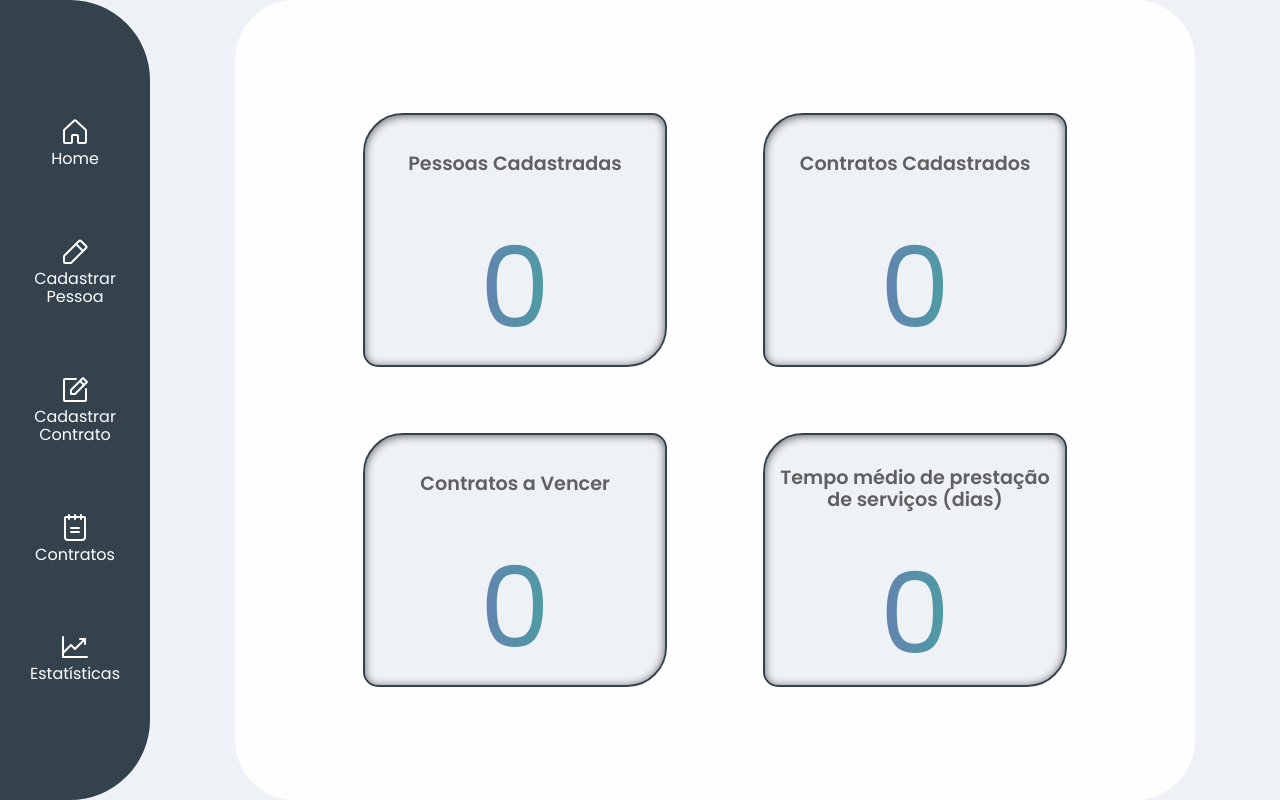
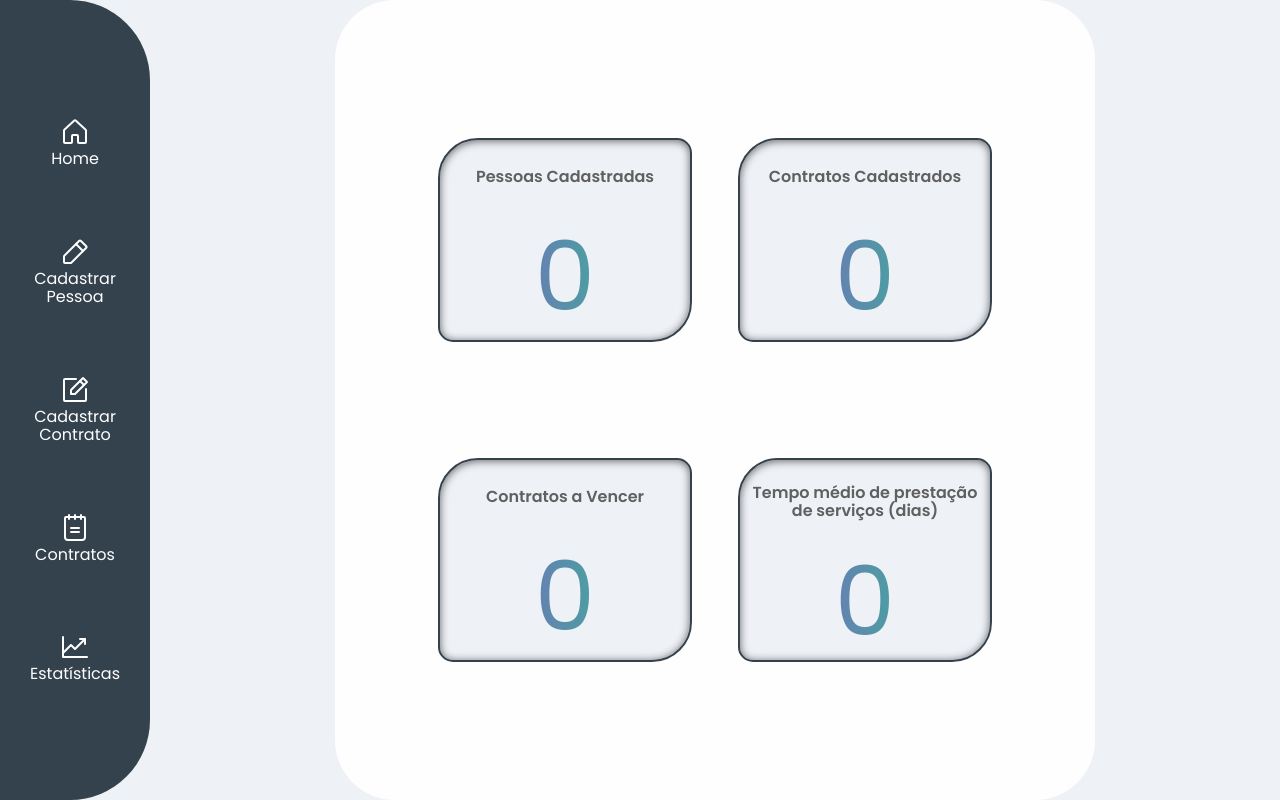
Before and after one commit to Abiscula/-registration-control, a React (Create React App) app: page /statistics in a window 1280 px wide. Built offline with nearby package versions, Linux system fonts and the light colour scheme; no server answers.

Commit message:
ajuste em todos os arquivos de estilo para telas menores

```diff
--- a/src/components/Contract/style.ts
+++ b/src/components/Contract/style.ts
@@ -3,4 +3,9 @@ import styled from "styled-components";
 export const Container = styled.main`
     width: 650px;
     margin: auto;
+
+
+    @media (max-width: 1024px) {
+        width: 400px;
+    }
 `
--- a/src/globalStyle.ts
+++ b/src/globalStyle.ts
@@ -23,6 +23,13 @@ export const Global = createGlobalStyle`
         justify-content: center;
         box-shadow: inset 0 -7px 0 rgba(0, 0, 0, 0.3), 0 5px 0 rgba(0, 0, 0, 0.15);
 
+        @media (max-width: 1024px) {
+            width: 90px;
+            height: 90px;
+            min-height: 90px;
+            font-size: 1rem;
+        }
+
     }
 
 
@@ -42,6 +49,12 @@ export const Global = createGlobalStyle`
 
         &:hover {
           transform: scale(1.1);
+        }
+
+        @media (max-width: 1024px) {
+            width: 70px;
+            height: 70px;
+            min-height: 70px;
         }
 
     }
--- a/src/pages/DefaultPage/style.ts
+++ b/src/pages/DefaultPage/style.ts
@@ -14,6 +14,16 @@ export const Container = styled.main`
     margin: auto;
     padding: 5rem;
     position: relative;
+
+    @media (max-width: 1360px) {
+        width: 600px;
+        min-width: 300px;
+    }
+
+    @media (max-width: 1024px) {
+        width: 400px;
+        min-width: 300px;
+    }
 
     h1 {
         font-size: 2.5rem;
--- a/src/pages/ListContracts/style.ts
+++ b/src/pages/ListContracts/style.ts
@@ -12,7 +12,7 @@ export const Container = styled.main`
     margin: auto;
     padding: 5rem;
 
-    @media (max-width: 1200px) {
+    @media (max-width: 1360px) {
         width: 600px;
         min-width: 300px;
     }
@@ -26,6 +26,10 @@ export const Container = styled.main`
         align-self: flex-end;
         width: 15%;
         border-radius: 10px;
+
+        @media (max-width: 1024px) {
+            width: 20%;
+        }
     }
 
     section {
@@ -49,8 +53,12 @@ export const Container = styled.main`
                 height: 130px;
                 width: 350px;
 
+                @media (max-width: 1360px) {
+                    width: 250px;
+                }
+
                 @media (max-width: 1024px) {
-                    width: 300px;
+                    width: 150px;
                 }
 
                 .contract-icon {
@@ -71,6 +79,10 @@ export const Container = styled.main`
                 list-style: none;
                 display: flex;
                 justify-content: center;
+
+                @media (max-width: 1024px) {
+                    width: 60%;
+                }
             }
 
             .paginationBtn a {
--- a/src/pages/RegisterContract/style.ts
+++ b/src/pages/RegisterContract/style.ts
@@ -11,6 +11,16 @@ export const Container = styled.main`
     margin: auto;
     padding: 5rem;
     justify-content: space-between;
+
+    @media (max-width: 1360px) {
+        width: 600px;
+        min-width: 300px;
+    }
+
+    @media (max-width: 1024px) {
+        width: 400px;
+        min-width: 300px;
+    }
 
     div {
         display: flex;
@@ -31,6 +41,11 @@ export const Container = styled.main`
 
             select {
                 border-radius: 12px;
+
+                @media (max-width: 1024px) {
+                    width: 68%;
+                    font-size: 0.9rem;
+                }
 
             }
         }
@@ -56,6 +71,11 @@ export const Container = styled.main`
                 border-right: none;
                 padding: 3.8px;
                 border: 1px solid var(--background-menu);
+
+                @media (max-width: 1024px) {
+                    width: 40%;
+                    font-size: 0.8rem;
+                }
             }
 
             button {
@@ -65,7 +85,6 @@ export const Container = styled.main`
                 background-color: var(--background-menu);
                 color: var(--color-white);
                 cursor: pointer;
-
             }
         }
     }
@@ -78,6 +97,18 @@ export const Container = styled.main`
         .icon {
             color: var(--color-gray);
         }
+
+        .icon:first-child {
+            @media (max-width: 1024px) {
+                display: none;
+            }
+        }
+
+        .icon:last-child {
+            @media (max-width: 1024px) {
+                display: none;
+            }
+        }
     }
 
 
--- a/src/pages/RegisterPerson/style.ts
+++ b/src/pages/RegisterPerson/style.ts
@@ -12,16 +12,41 @@ export const Container = styled.main`
     margin: auto;
     padding: 5rem;
 
+    @media (max-width: 1360px) {
+        width: 600px;
+        min-width: 300px;
+    }
+
+    @media (max-width: 1024px) {
+        width: 400px;
+        min-width: 300px;
+        overflow-y: scroll;
+    }
+
     div {
         display: flex;
         flex-direction: row;
         justify-content: space-around;
+        @media (max-width: 1024px) {
+            flex-direction: column;
+        }
 
         span {
             display: flex;
             flex-direction: column;
             align-items: center;
             gap: 5px;
+
+            @media (max-width: 1024px) {
+                flex-direction: row;
+                justify-content: space-around;
+                gap: 0px;
+                margin-bottom: 1rem;
+
+                label {
+                    width: 100px;
+                }
+            }
 
             input {
                 width: 250px;
@@ -57,6 +82,10 @@ export const Container = styled.main`
     .msg-validation {
         color: var(--color-gray);
         text-align: center;
+
+        @media (max-width: 1024px) {
+            margin-top: 1rem;
+        }
     }
 
 `
--- a/src/pages/Statistics/style.ts
+++ b/src/pages/Statistics/style.ts
@@ -12,10 +12,25 @@ export const Container = styled.main`
     margin: auto;
     padding: 5rem;
 
+    @media (max-width: 1360px) {
+        width: 600px;
+        min-width: 300px;
+    }
+
+    @media (max-width: 1024px) {
+        width: 400px;
+        min-width: 300px;
+    }
+
     div {
         display: flex;
         flex-direction: row;
         justify-content: space-around;
+
+        @media (max-width: 1024px) {
+            flex-direction: column;
+        }
+
         section {
             display: flex;
             flex-direction: column;
@@ -29,17 +44,45 @@ export const Container = styled.main`
             box-shadow: 0px 1px 5px 0px #606060;
             box-shadow:inset 0px 1px 8px 0px #606060;
 
+            @media (max-width: 1360px) {
+                width: 250px;
+                height: 200px;
+            }
+
+            @media (max-width: 1024px) {
+                width: 200px;
+                height: 160px;
+                margin: 1rem auto;
+            }
+
             h4 {
                 width: 90%;
                 text-align: center;
                 font-size: 1.2rem;
                 color: var(--color-gray);
+
+                @media (max-width: 1360px) {
+                    font-size: 1rem;
+                }
+
+                @media (max-width: 1024px) {
+                    font-size: 1rem;
+                }
             }
+
 
             span {
                 width: 80%;
                 text-align: center;
                 font-size: 7rem;
+
+                @media (max-width: 1360px) {
+                    font-size: 6rem;
+                }
+
+                @media (max-width: 1024px) {
+                    font-size: 5rem;
+                }
             }
         }
     }
```
